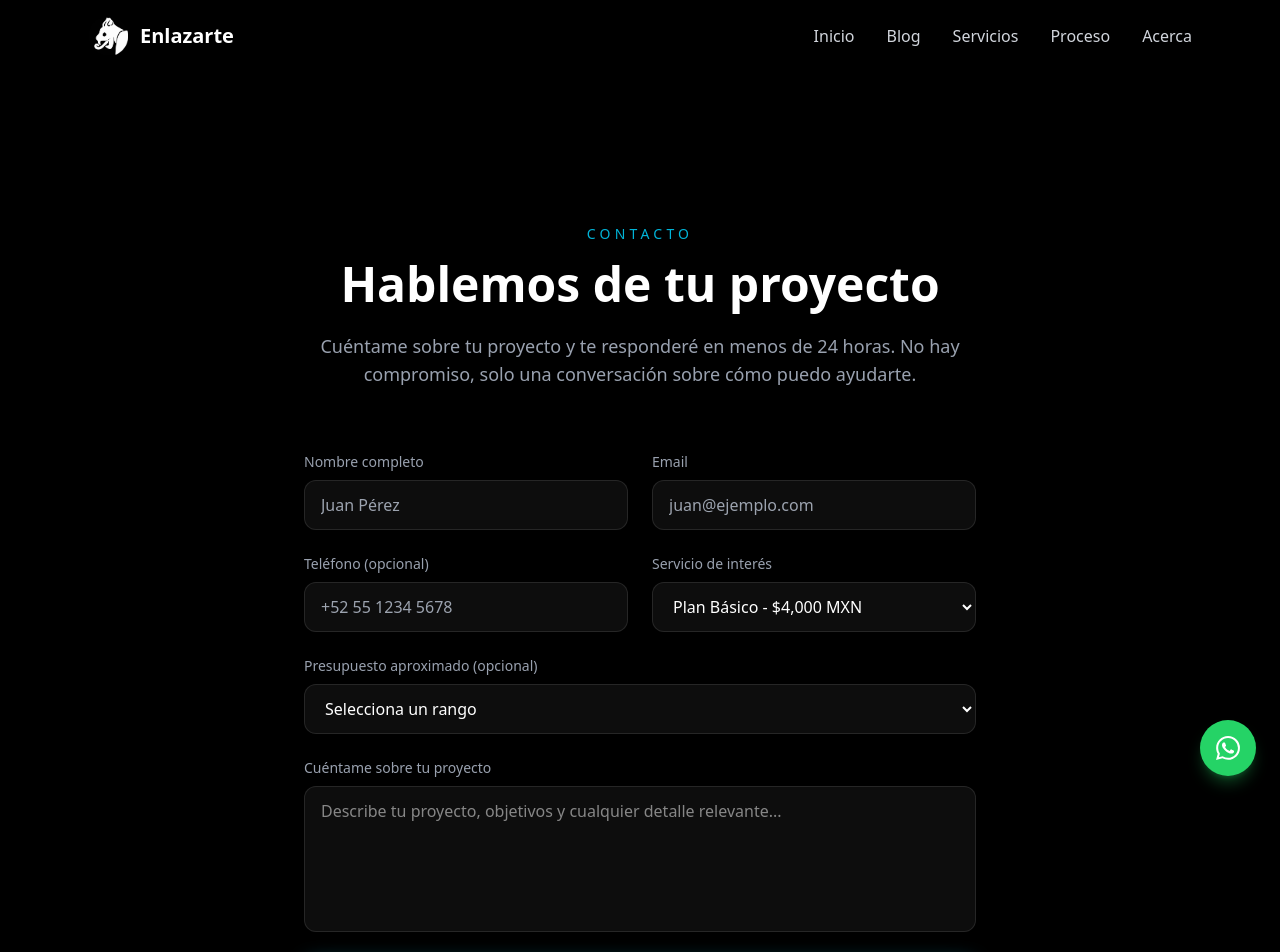
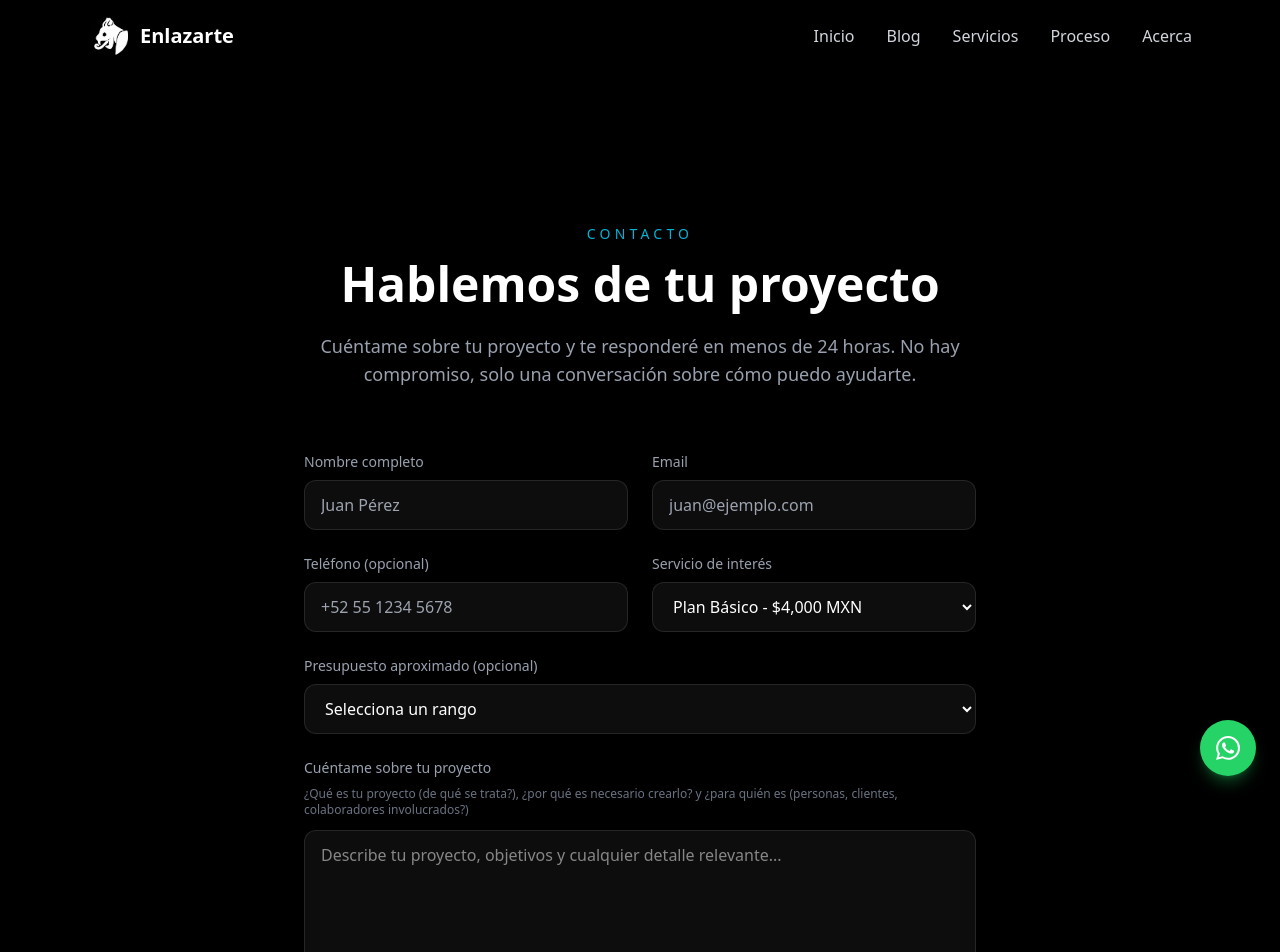
Before and after one commit to Rodrig0flow/enlazarte-dev, a Next.js app: page /contacto in a window 1280 px wide. Shown: the top 952 px of the page. Built offline with nearby package versions, Linux system fonts and the light colour scheme.

Commit message:
feat(form): agregar guía de preguntas en el campo de mensaje del formulario

```diff
--- a/src/components/sections/ContactForm.tsx
+++ b/src/components/sections/ContactForm.tsx
@@ -281,6 +281,9 @@ export function ContactForm() {
 
       <div>
         <label className="block text-gray-400 text-sm mb-2">Cuéntame sobre tu proyecto</label>
+        <p className="text-gray-500 text-xs mb-3">
+          ¿Qué es tu proyecto (de qué se trata?), ¿por qué es necesario crearlo? y ¿para quién es (personas, clientes, colaboradores involucrados?)
+        </p>
         <textarea
           {...register("message", { required: "El mensaje es requerido" })}
           rows={5}
```
